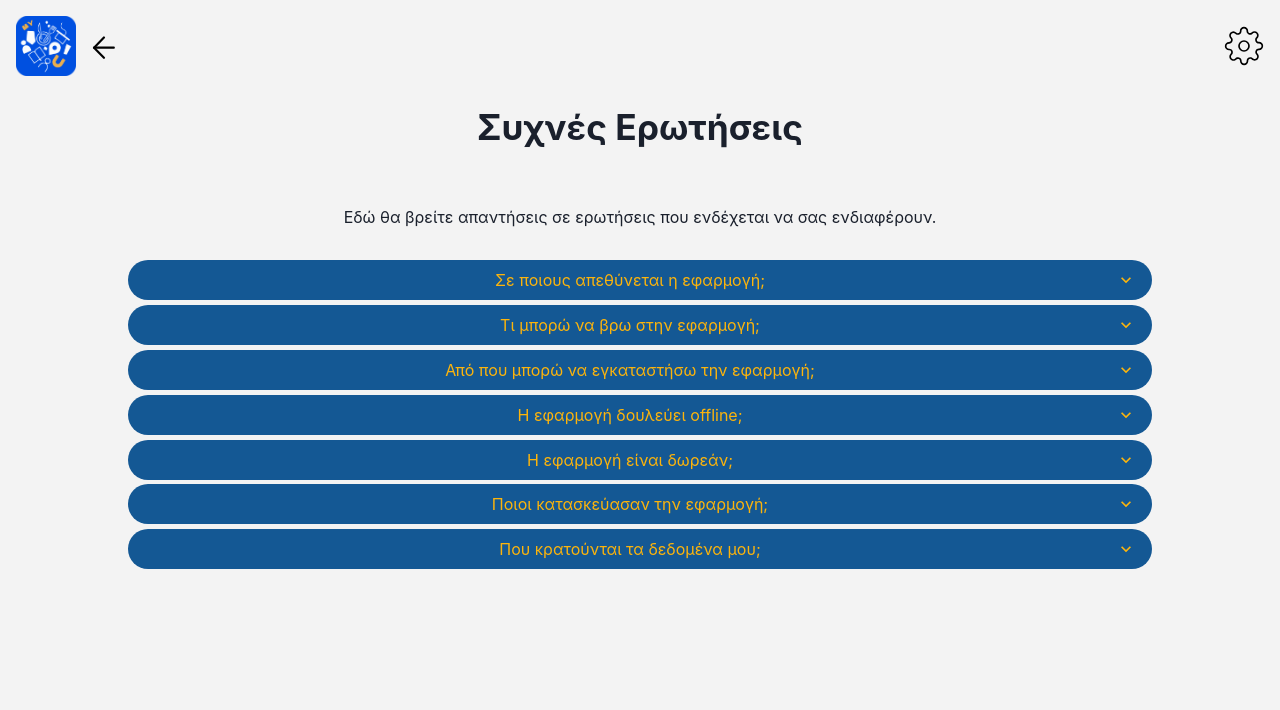
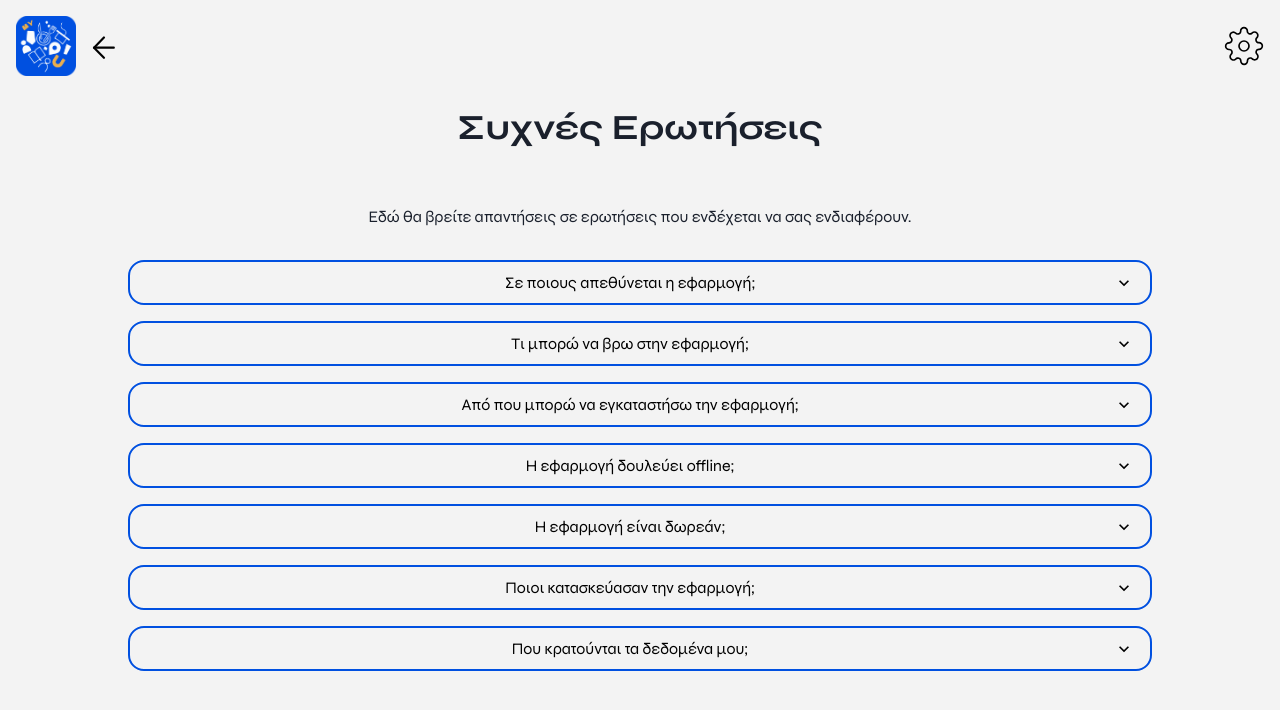
Before and after one commit to open-source-uom/myuom, a React (Create React App) app: page /faq in a window 1280 px wide. Shown: the top 710 px of the page. Built offline with nearby package versions, Linux system fonts and the light colour scheme.

Commit message:
Fixed Accordion Styling and used new font

```diff
--- a/src/components/FAQCard.jsx
+++ b/src/components/FAQCard.jsx
@@ -6,35 +6,38 @@ import {
   AccordionPanel,
   Text,
   Box,
-
+  useColorModeValue,
 } from "@chakra-ui/react";
 
 export default function FAQCard({ data }) {
-  return(
-    <Box>
-     <AccordionItem border="none">
+  return (
+    <Box mx={"0.5rem"} mb={"1rem"}>
+      <AccordionItem border="none">
         <AccordionButton
-          _hover={{ bg: "rgb(20, 88, 148)" }}
+          _hover={{ bgColor: "transparent" }}
           margin="0 auto"
           width="80vw"
           textAlign="center"
           marginBottom="0.3em"
-          borderRadius="20"
-          border="none"
-          bgColor="rgb(20, 88, 148)"
-          color="rgb(252, 180, 12)"
-          _expanded={{ bg: "rgb(24, 107, 180)", color: "rgb(227, 160, 2)" }}
+          color={useColorModeValue("black", "white")}
+          border={"solid 2px"}
+          borderRadius="1rem"
+          borderColor={useColorModeValue("#0050e0", "#f3f3f3")}
+          bgColor="transparent"
         >
-          <Box flex="1" textAlign="center">{data.question}</Box>
+          <Box flex="1" textAlign="center">
+            <Text fontFamily="Syne" as={"span"}>
+              {data.question}
+            </Text>
+          </Box>
           <AccordionIcon />
         </AccordionButton>
         <AccordionPanel>
-          <Box  margin="0 auto"
-          width="80vw"
-          border="none">{data.panel}</Box>
+          <Box margin="0 auto" width="80vw" fontFamily="Syne" border="none">
+            {data.panel}
+          </Box>
         </AccordionPanel>
       </AccordionItem>
     </Box>
-
-  )
+  );
 }
--- a/src/pages/FAQSettingsPage.jsx
+++ b/src/pages/FAQSettingsPage.jsx
@@ -1,10 +1,5 @@
 import React from "react";
-import {
-  Accordion,
-  Box,
-  Text,
-  VStack,
-} from "@chakra-ui/react";
+import { Accordion, Box, Text, VStack } from "@chakra-ui/react";
 import FAQCard from "../components/FAQCard";
 import data from "../assets/questionsForFAQ";
 
@@ -12,11 +7,19 @@ export default function FAQSettingsPage() {
   return (
     <Box textAlign={"center"}>
       <Box textAlign="center" marginBottom="1em">
-          <Text as="h1" fontSize="3.5ch" fontWeight="bold" marginBottom="1em" paddingTop="10px">
+        <Text
+          as="h1"
+          fontSize="3.5ch"
+          fontWeight="bold"
+          marginBottom="1em"
+          paddingTop="10px"
+          fontFamily="Syne"
+        >
           Συχνές Ερωτήσεις
         </Text>
-          <Text padding="15px">
-            Εδώ θα βρείτε απαντήσεις σε ερωτήσεις που ενδέχεται να σας ενδιαφέρουν.
+        <Text padding="15px" fontFamily="Syne">
+          Εδώ θα βρείτε απαντήσεις σε ερωτήσεις που ενδέχεται να σας
+          ενδιαφέρουν.
         </Text>
       </Box>
       <Accordion allowToggle>
```
Lines whose indentation alone changed are shown as unchanged.
